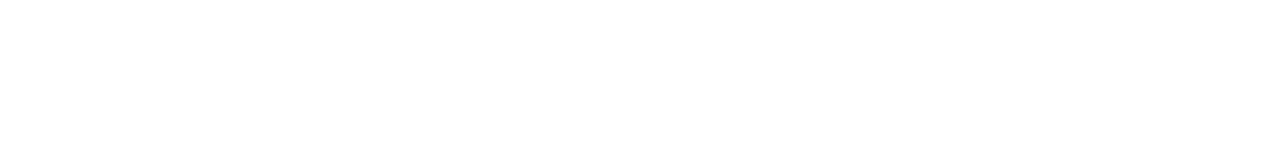
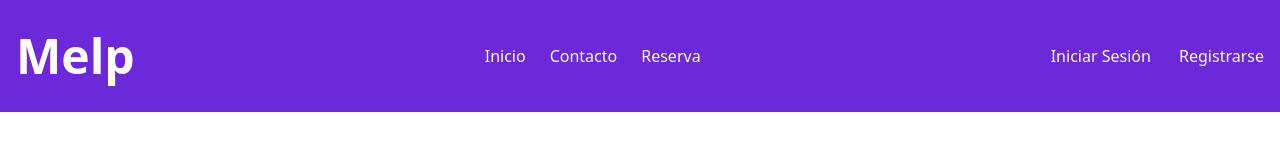
Before and after one commit to JojoUrbina/Proyecto-MELP, a plain HTML site: page index.html in a window 1280 px wide. Drawn offline with nearby package versions, Linux system fonts and the light colour scheme; some packages are replaced by stand-ins of ours.

Commit message:
Se agregó una barra de navegación en la parte superior de la página y se agregaron los estilos

```diff
--- a/index.html
+++ b/index.html
@@ -24,6 +24,32 @@
         }
     </style>
 </head>
+<header class="bg-purple-700 text-white py-4">
+    <!-- Navbar -->
+
+    <nav class="bg-purple-700 p-4">
+        <div class="container mx-auto flex flex-col sm:flex-row justify-between items-center">
+            <div class="flex items-center justify-between w-full sm:w-auto">
+                <h1 class="text-2xl sm:text-3xl md:text-4xl lg:text-5xl font-semibold text-white mb-2 sm:mb-0">Melp</h1>
+                <button id="mobileMenuButton" class="sm:hidden text-white hover:text-purple-500">
+                    <svg xmlns="http://www.w3.org/2000/svg" class="h-6 w-6" fill="none" viewBox="0 0 24 24" stroke="currentColor">
+                        <path stroke-linecap="round" stroke-linejoin="round" stroke-width="2" d="M4 6h16M4 12h16M4 18h16"></path>
+                    </svg>
+                </button>
+            </div>
+            <div id="navbarLinks" class="hidden sm:flex space-x-2 sm:space-x-6 text-white mt-2 sm:mt-0">
+                <a href="#" class="hover:text-purple-500">Inicio</a>
+                <a href="#" class="hover:text-purple-500">Contacto</a>
+                <a href="#" class="hover:text-purple-500">Reserva</a>
+            </div>
+            <div class="space-x-2 sm:space-x-6 text-white mt-2 sm:mt-0">
+                <a href="#" class="hover:text-purple-500">Iniciar Sesión</a>
+                <a href="#" class="hover:text-purple-500">Registrarse</a>
+            </div>
+        </div>
+    </nav>
+    <!-- Fin del Navbar -->
+</header>
 <body>
 
 </body>
```
